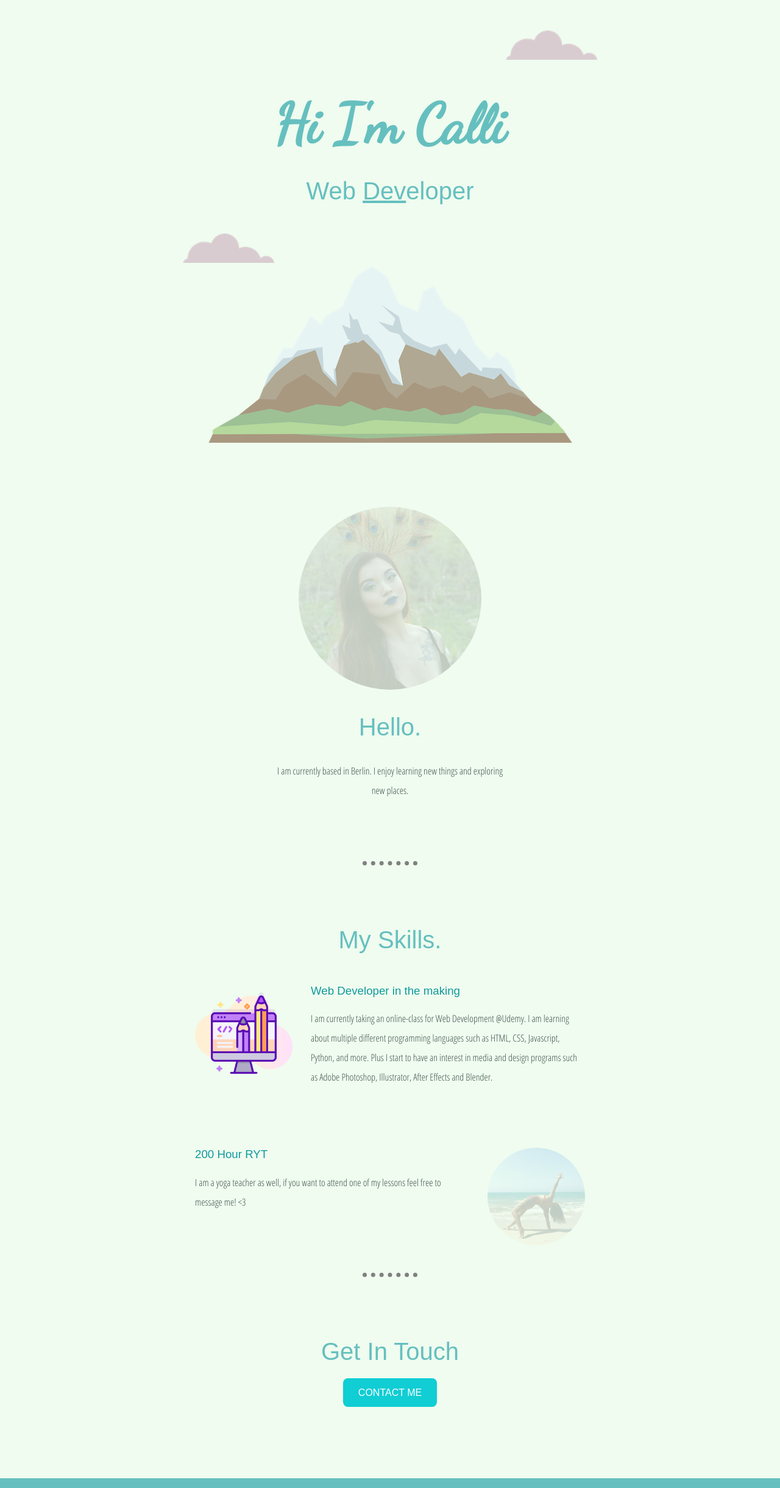
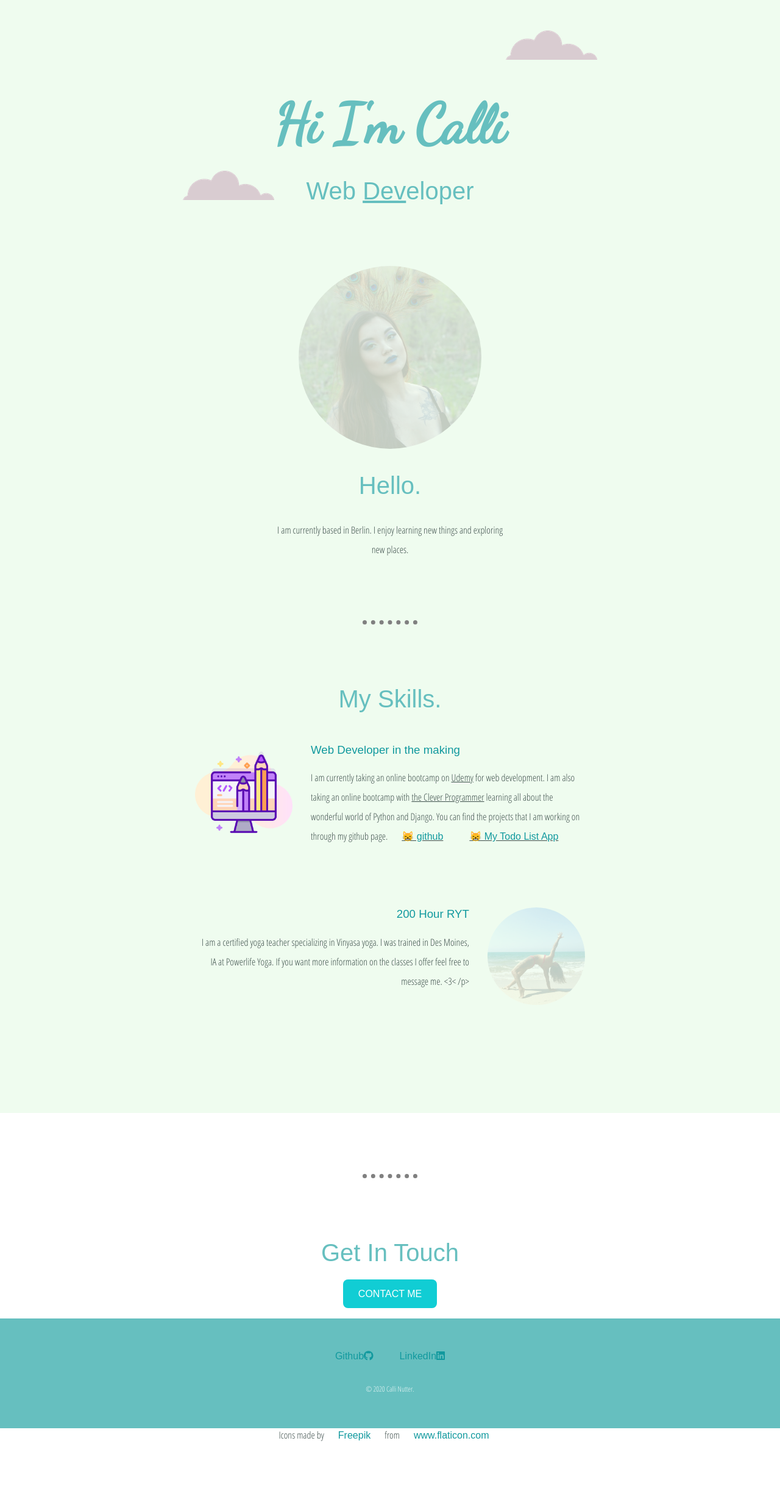
Before and after one commit to callinutter/CSS_My_Site, a plain HTML site: page index.html in a window 1280 px wide. Shown: the top 2440 px of the page at 61% size. After the commit the page ends 2364 px from the top, so only its background shows below. Drawn offline with Linux system fonts and the light colour scheme.

Commit message:
removed mountain and formatted text

```diff
--- a/css/styles.css
+++ b/css/styles.css
@@ -43,7 +43,7 @@ a {
 }
 
 a:hover {
-  color: #EAF6F6;
+  color: #be79df;
 }
 
 p {
@@ -52,6 +52,10 @@ p {
 
 
 
+}
+
+.heading-txt {
+  margin-bottom: 0px;
 }
 
 .intro {
@@ -65,20 +69,33 @@ p {
   margin: 50px auto 100px auto;
 }
 
+.skill-row-2{
+  text-align: right;
+  width: 50%;
+  margin: 50px auto 100px auto;
+  background-color: #effcef;
+
+}
+
 .top-container{
   background-color: #effcef;
   position: relative;
   padding-top: 100px;
+  text-align: center;
+  margin-bottom: 0;
 }
 
 .bottom-container {
 background-color: #66BFBF;
 padding: 50px 0 20px;
+text-align: center;
 }
 
 .middle-container {
 background-color: #effcef;
 padding: 100px 0;
+position: relative;
+text-align: center;
 }
 
 .profile-photo {
@@ -124,7 +141,8 @@ padding: 100px 0;
 .bottom-cloud {
   position: absolute;
   left: 300px;
-  bottom: 300px;
+  top: 280px;
+
 }
 
 .mountain {
@@ -133,6 +151,7 @@ padding: 100px 0;
 
 .contact-me {
   padding-bottom: 30px;
+  text-align: center;
 }
 
 .copyright {
@@ -146,6 +165,7 @@ padding: 100px 0;
   margin: 30px auto;
 }
 
+
 .btn {
   margin: 30px auto 100px auto;
   padding: 15px 25px 15px 25px;
@@ -155,3 +175,13 @@ padding: 100px 0;
   background-color: #11cdd4;
   border-radius: 8px;
 }
+
+/* Footer */
+
+.footer-icon {
+  color: #11999E;
+}
+
+.footer-icon:hover {
+  color: #EAF6F6;
+}
--- a/index.html
+++ b/index.html
@@ -1,20 +1,30 @@
 <!DOCTYPE html>
 <html lang="en" dir="ltr">
+
 <head>
   <meta charset="utf-8">
   <title>Calli Nutter</title>
+
+  <!-- Google Fonts -->
+  <link href="https://fonts.googleapis.com/css?family=Dancing+Script|Open+Sans+Condensed:300|Quicksand&display=swap"
+    rel="stylesheet">
+
+  <!-- CSS Stylesheet -->
   <link rel="stylesheet" href="css/styles.css">
   <link rel="icon" href="favicon.ico">
-    <link href="https://fonts.googleapis.com/css?family=Dancing+Script|Open+Sans+Condensed:300|Quicksand&display=swap" rel="stylesheet">
+
+  <!-- Font Awesome -->
+  <script src="https://kit.fontawesome.com/2884d0d884.js" crossorigin="anonymous"></script>
 
 </head>
+
 <body>
   <div class="top-container">
     <img class="top-cloud" src="images/cloud.png" alt="cloud">
     <h1>Hi I'm Calli</h1>
-  <h2> Web <span class="pro">Dev</span>eloper</h2>
+    <h2 class="heading-txt"> Web <span class="pro">Dev</span>eloper</h2>
     <img class="bottom-cloud" src="images/cloud.png" alt="cloud">
-  <img class="mountain" src="images/mountain.png" alt="mountain">
+    <!-- <img class="mountain" src="images/mountain.png" alt="mountain"> -->
   </div>
 
   <div class="middle-container">
@@ -30,12 +40,26 @@
         <img class="webdev-img" src="images/web-development.png" alt="web-development">
 
         <h3>Web Developer in the making</h3>
-      <p class="web-dev-description">I am currently taking an online-class for Web Development @Udemy. I am learning about multiple different programming languages such as HTML, CSS, Javascript, Python, and more. Plus I start to have an interest in media and design programs such as Adobe Photoshop, Illustrator, After Effects and Blender. </p>
+        <p class="web-dev-description">I am currently taking an online bootcamp on <u>Udemy</u> for web development.
+          I am also taking an online bootcamp with <u>the Clever Programmer</u>
+          learning all about the wonderful world of Python and Django. You can find the projects that I am working on
+          through my github page.
+          <u><a href="https://github.com/callinutter">😸 github</a></u>
+          <u><a href="https://black-and-white-careful-bit.anvil.app/">😸 My Todo List App</a></u>
+        </p>
+
+
       </div>
-    <div class="skill-row">
+    </div>
+
+
+
+    <div class="skill-row-2">
       <img class="yoga-img" src="images/yoga2.png" alt="yoga">
       <h3>200 Hour RYT</h3>
-      <p class="yoga-description">I am a yoga teacher as well, if you want to attend one of my lessons feel free to message me! <3</p>
+      <p class="yoga-description">I am a certified yoga teacher specializing in Vinyasa yoga. I was trained in Des
+        Moines, IA at Powerlife Yoga. If you want more information on the classes I offer feel free to message me. <3<
+          /p>
     </div>
   </div>
 
@@ -44,22 +68,32 @@
   <div class="contact-me">
     <h2>Get In Touch</h2>
     <!--<p class="need-yoga">Are you feeling stressed? Need some yoga in your life? Let's chat!</p>-->
-    <a class="btn" href="mailto:calli.c.nutter@gmail.com">CONTACT ME</a>
+    <a class="btn btn-primary" href="mailto:calli.c.nutter@gmail.com">CONTACT ME</a>
   </div>
   </div>
 
+  <!-- Footer -->
 
   <div class="bottom-container">
-  <!--<a class="footer-link" href="https://www.linkedin.com/">LinkedIn</a>
-  <a class="footer-link" href="https://twitter.com/">Twitter</a>-->
+
+    <strong><a href="https://github.com/callinutter">Github<i class="footer-icon fab fa-github"></i></a></strong>
+    <a href="https://www.linkedin.com/in/calli-nutter-97282b186">LinkedIn<i class="footer-icon fab fa-linkedin"></i></a>
+
+
+
+    <!-- <a class="Potato Project" href="Potato-Website">Potato Website</a> -->
+
+    <!--<a class="footer-link" href="https://twitter.com/">Twitter</a>-->
 
     <p class="copyright">© 2020 Calli Nutter.</p>
   </div>
 
-<div>Icons made by <a href="https://www.flaticon.com/authors/freepik" title="Freepik">Freepik</a> from <a href="https://www.flaticon.com/" title="Flaticon">www.flaticon.com</a></div>
+  <div>Icons made by <a href="https://www.flaticon.com/authors/freepik" title="Freepik">Freepik</a> from <a
+      href="https://www.flaticon.com/" title="Flaticon">www.flaticon.com</a></div>
 
 
 
 
 </body>
+
 </html>
```
Lines whose indentation alone changed are shown as unchanged.
